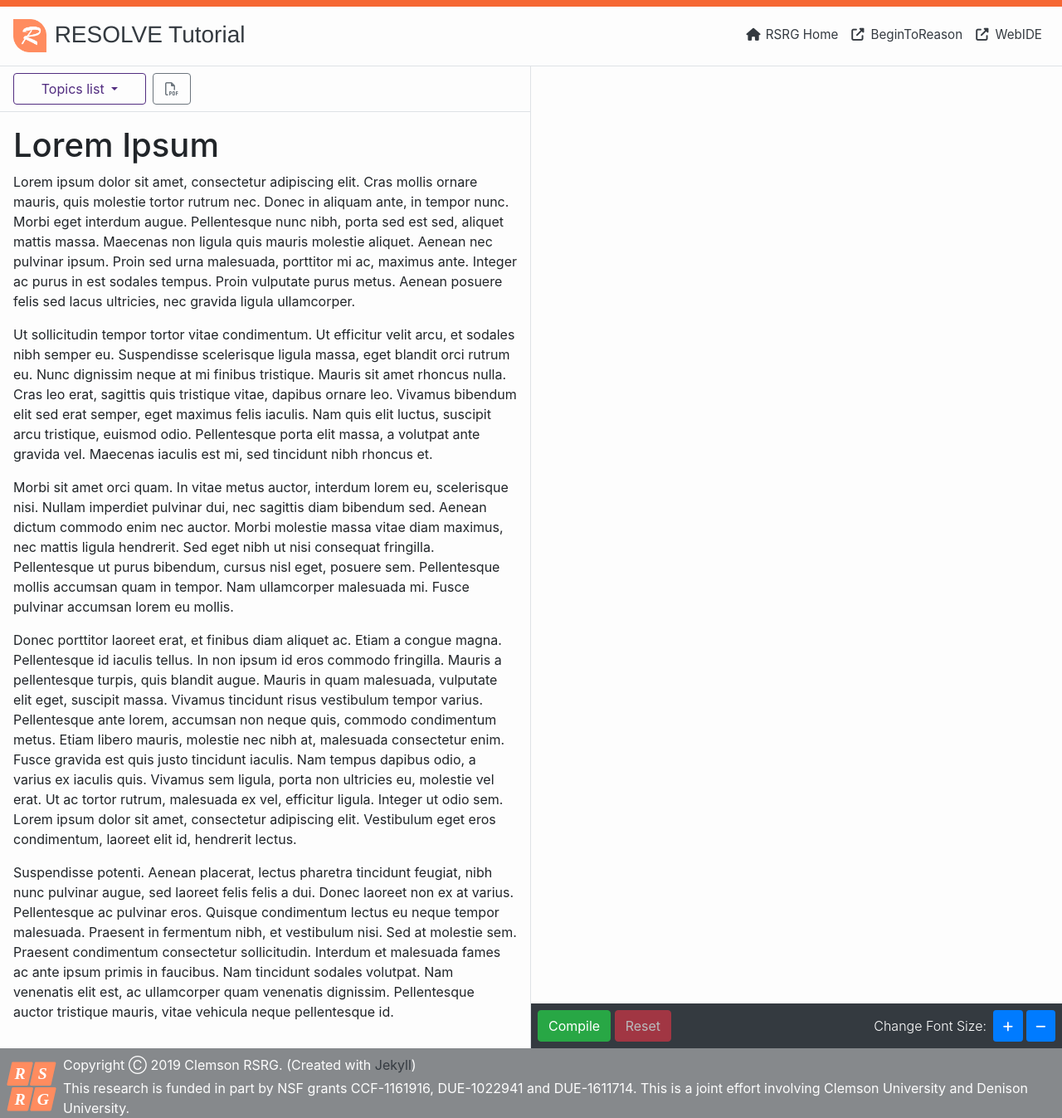
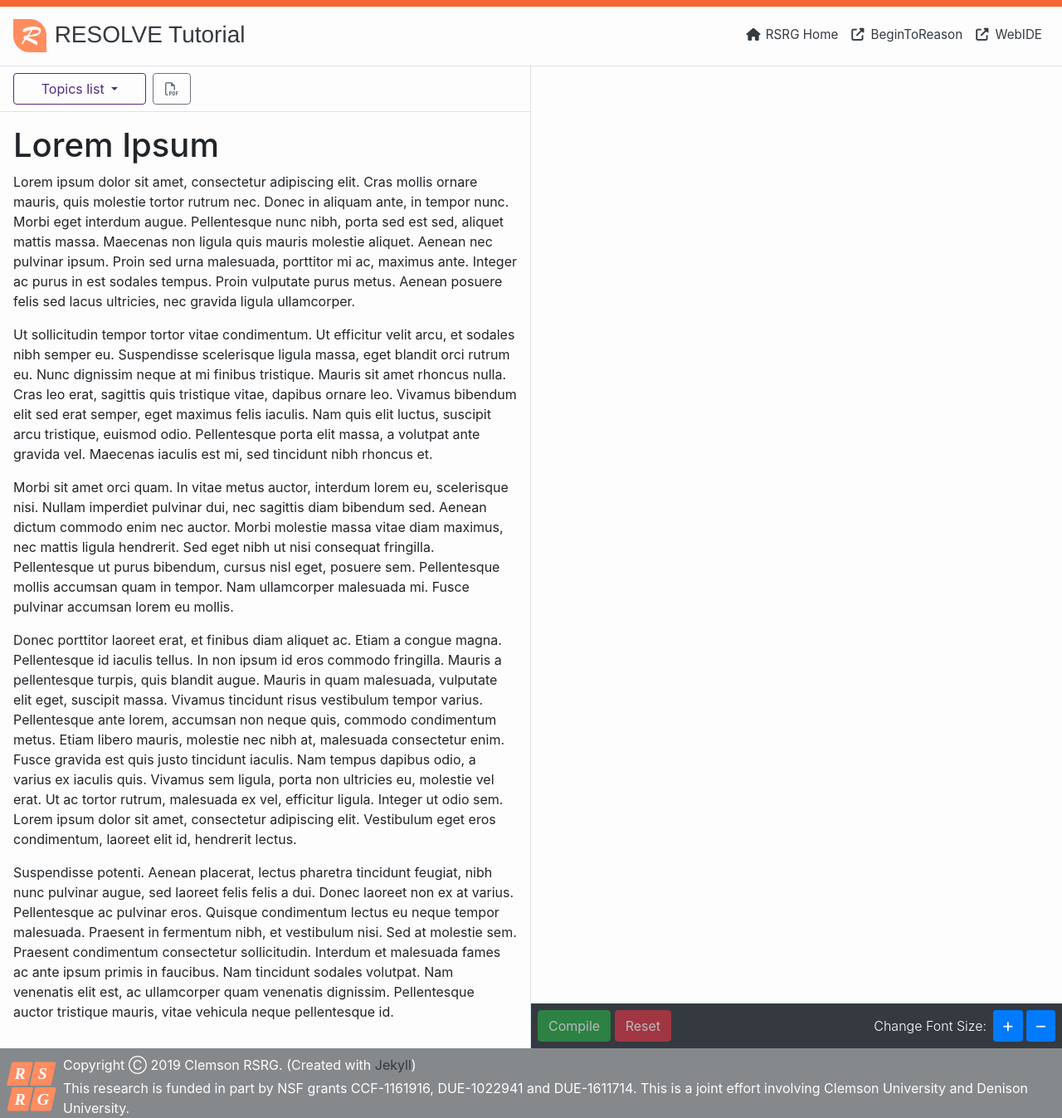
Before and after one commit to yushan87/RESOLVETutorial, a Jekyll site: the page built from lessons/_main/lesson2.md, in a window 1280 px wide. Shown: the whole page at 83% size. Built offline with Jekyll 4.4.1, drawn with Linux system fonts in a browser that asks for light colours; nearby versions of some CDN libraries.

Commit message:
Also make the compile button disabled

```diff
--- a/_includes/ace_editor.html
+++ b/_includes/ace_editor.html
@@ -6,7 +6,7 @@
     <div id="editorToolbar" class="p-2 bg-dark text-white">
         <div class="btn-toolbar font-weight-light" role="toolbar" aria-label="Editor Toolbar">
             <div id="compilerButtons" class="mr-auto">
-                <button class="btn btn-success" type="button">Compile</button>
+                <button class="btn btn-success" type="button" disabled>Compile</button>
                 <button class="btn btn-danger" type="button" disabled>Reset</button>
             </div>
             <div id="fontButtons" class="d-inline-flex">
```
